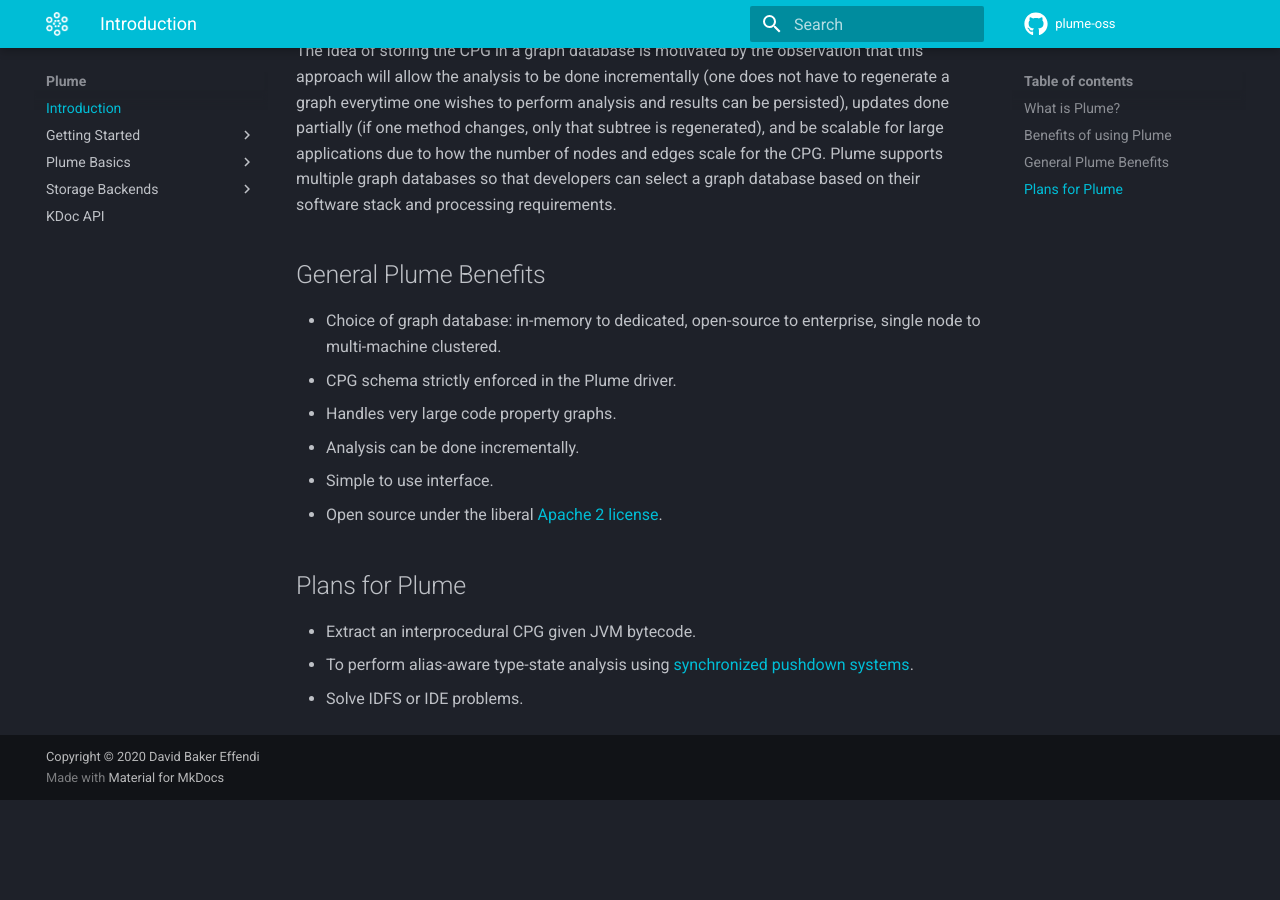
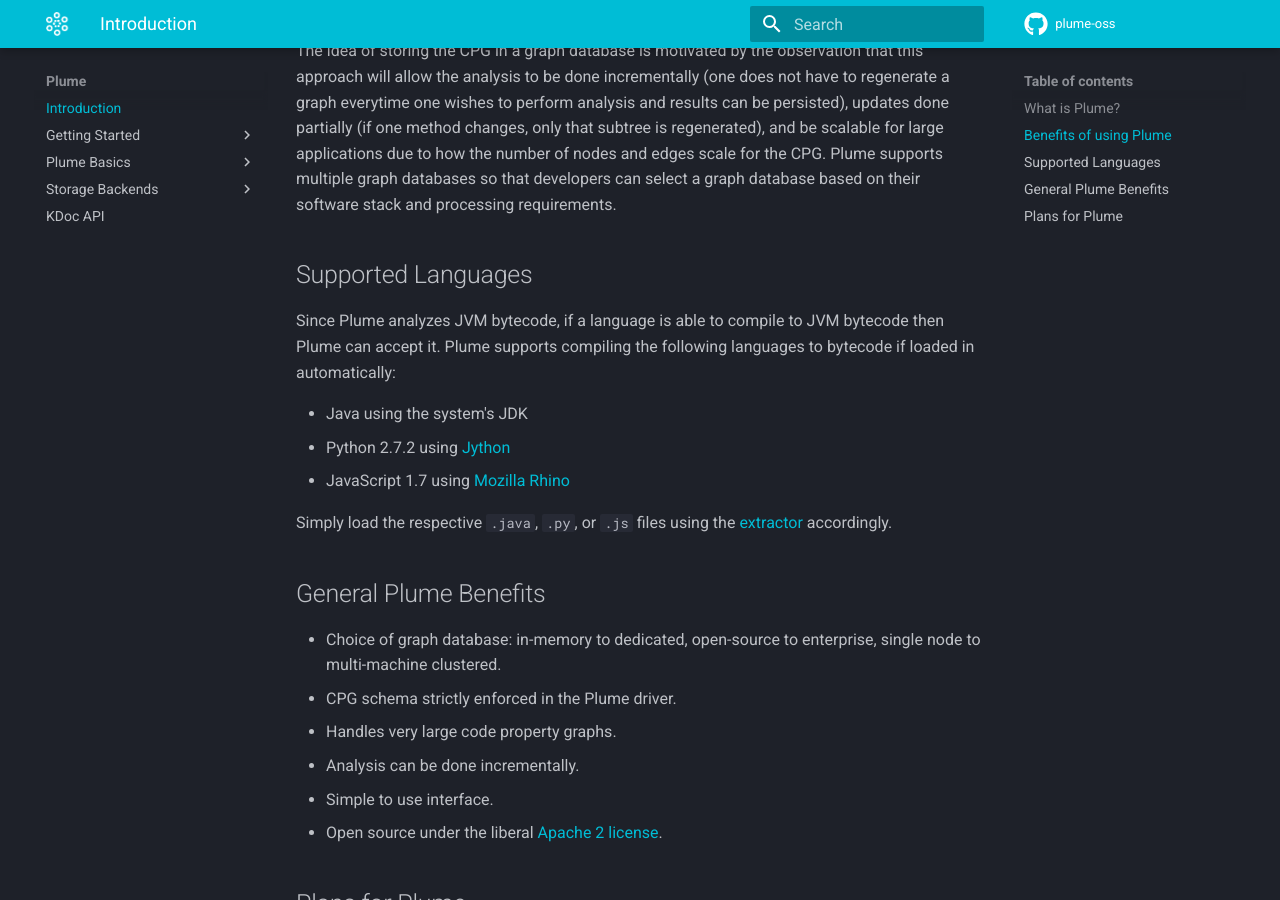
Before and after one commit to plume-oss/plume-docs, an MkDocs documentation site: the page built from docs/index.md, in a window 1280 px wide and 900 px high, scrolled down 648 px. Built offline with MkDocs 1.6.1 and Material for MkDocs 9.7.7, drawn with Linux system fonts in a browser that asks for light colours; before the commit the page ends 1448 px from its top, so only the background shows below that.

Commit message:
:sparkles: Added mention of 2 new supported languages

```diff
--- a/docs/index.md
+++ b/docs/index.md
@@ -24,6 +24,16 @@
 done partially (if one method changes, only that subtree is regenerated), and be scalable for
 large applications due to how the number of nodes and edges scale for the CPG. Plume supports multiple graph databases so that developers can select a graph database based on their software stack and processing requirements.
 
+## Supported Languages
+Since Plume analyzes JVM bytecode, if a language is able to compile to JVM bytecode then Plume can accept it. Plume supports compiling the following
+languages to bytecode if loaded in automatically:
+
+* Java using the system's JDK
+* Python 2.7.2 using [Jython](https://www.jython.org/)
+* JavaScript 1.7 using [Mozilla Rhino](https://developer.mozilla.org/en-US/docs/Mozilla/Projects/Rhino)
+
+Simply load the respective `.java`, `.py`, or `.js` files using the [extractor](./plume-basics/extracting-cpg.md) accordingly.
+
 ## General Plume Benefits
 
 * Choice of graph database: in-memory to dedicated, open-source to enterprise, single node to multi-machine clustered.
```
